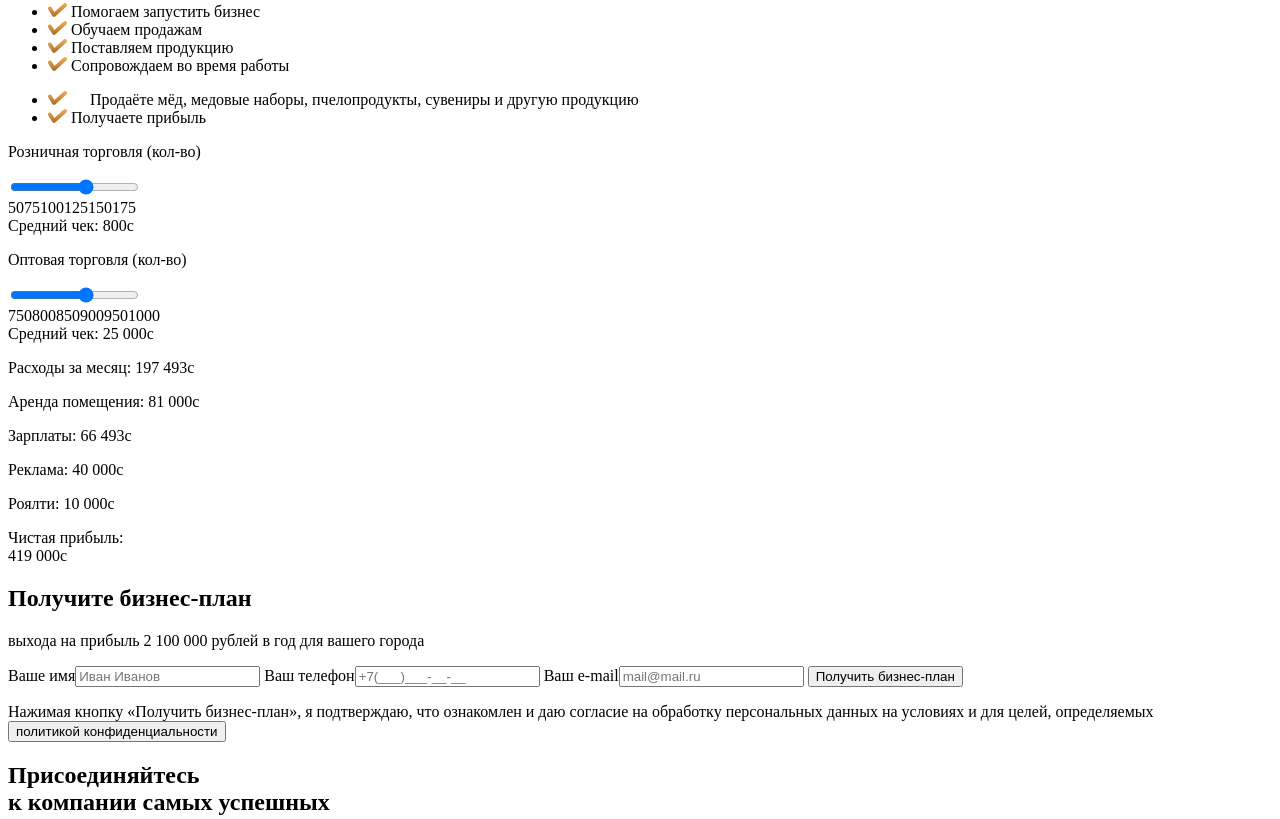
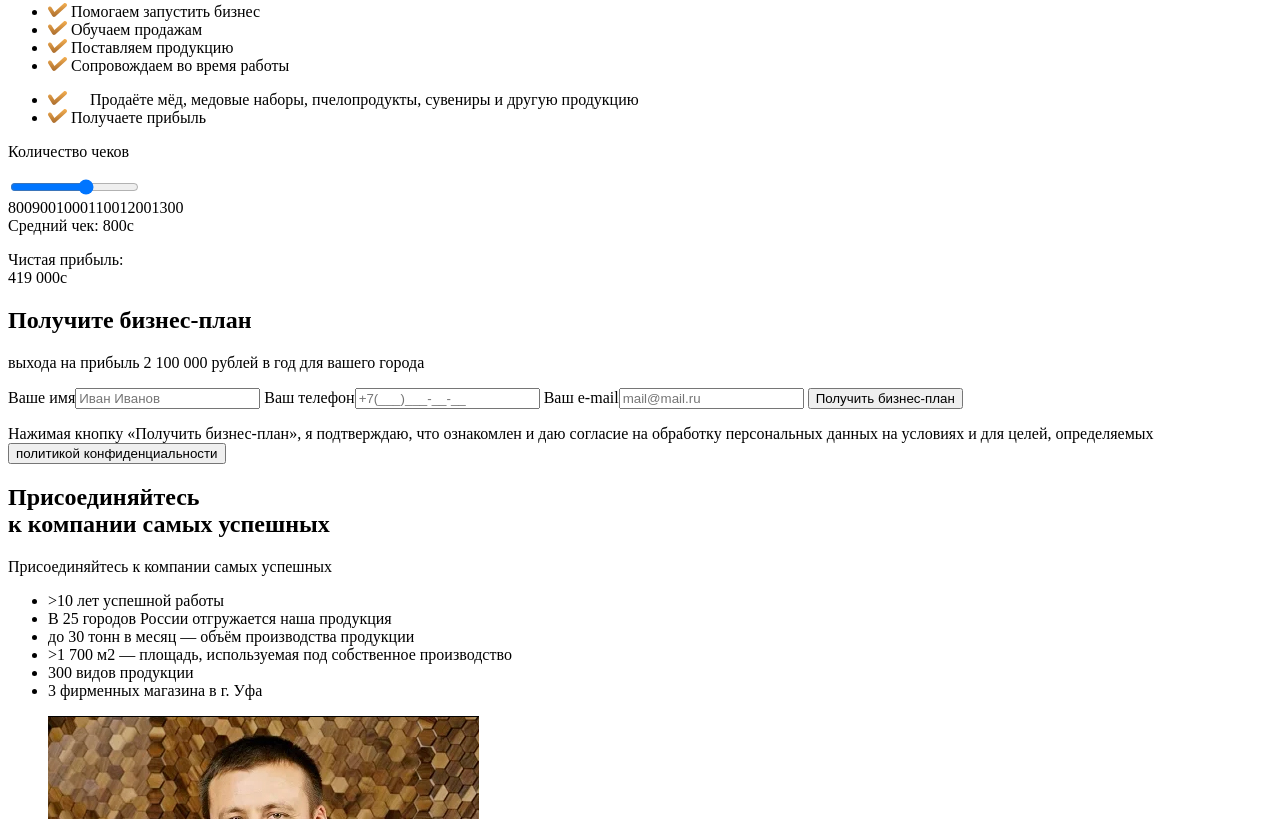
Before and after one commit to rnbelov96/lp-honey, a plain HTML site: page src/index.html in a window 1280 px wide. Shown: the part 2729-3548 px from the top of the page. Drawn offline with Linux system fonts and the light colour scheme.

Commit message:
Настраивает калькулятор

```diff
--- a/src/index.html
+++ b/src/index.html
@@ -461,85 +461,34 @@
           <div class="calc__wrapper">
             <div class="calc__input-list">
               <div class="calc__input-item">
-                <p class="calc__input-title">Розничная торговля (кол-во)</p>
+                <p class="calc__input-title">Количество чеков</p>
                 <input
-                  class="calc__input js-input-range js-retail-range"
+                  class="calc__input js-range js-check-range"
                   type="range"
-                  min="50"
-                  max="175"
-                  step="25"
+                  min="800"
+                  max="1300"
+                  step="100"
                 />
                 <div class="calc__label-list calc__label-list_retail">
-                  <span class="calc__label-item">50</span
-                  ><span class="calc__label-item">75</span
-                  ><span class="calc__label-item">100</span
-                  ><span class="calc__label-item">125</span
-                  ><span class="calc__label-item">150</span
-                  ><span class="calc__label-item">175</span>
+                  <span class="calc__label-item">800</span
+                  ><span class="calc__label-item">900</span
+                  ><span class="calc__label-item">1000</span
+                  ><span class="calc__label-item">1100</span
+                  ><span class="calc__label-item">1200</span
+                  ><span class="calc__label-item">1300</span>
                 </div>
                 <div class="calc__check-box">
                   Средний чек: 800<span class="rouble">c</span>
                 </div>
               </div>
-              <div class="calc__input-item">
-                <p class="calc__input-title">Оптовая торговля (кол-во)</p>
-                <input
-                  class="calc__input js-input-range js-opt-range"
-                  min="750"
-                  max="1000"
-                  step="50"
-                  type="range"
-                />
-                <div class="calc__label-list calc__label-list_opt">
-                  <span class="calc__label-item">750</span
-                  ><span class="calc__label-item">800</span
-                  ><span class="calc__label-item">850</span
-                  ><span class="calc__label-item">900</span
-                  ><span class="calc__label-item">950</span
-                  ><span class="calc__label-item">1000</span>
-                </div>
-                <div class="calc__check-box">
-                  Средний чек: 25 000<span class="rouble">c</span>
-                </div>
-              </div>
+
             </div>
 
             <div class="calc__spend-list">
-              <p class="calc__spend-item">
-                Расходы за месяц:
-                <span class="calc__spend-number"
-                  >197 493<span class="rouble">c</span></span
-                >
-              </p>
-              <p class="calc__spend-item">
-                Аренда помещения:
-                <span class="calc__spend-number"
-                  >81 000<span class="rouble">c</span></span
-                >
-              </p>
-              <p class="calc__spend-item">
-                Зарплаты:
-                <span class="calc__spend-number"
-                  >66 493<span class="rouble">c</span></span
-                >
-              </p>
-              <p class="calc__spend-item">
-                Реклама:
-                <span class="calc__spend-number"
-                  >40 000<span class="rouble">c</span></span
-                >
-              </p>
-              <p class="calc__spend-item">
-                Роялти:
-                <span class="calc__spend-number"
-                  >10 000<span class="rouble">c</span></span
-                >
-              </p>
-
               <p class="calc__profit">
                 Чистая прибыль: <br />
                 <span class="calc__profit-number"
-                  >419 000<span class="rouble">c</span></span
+                  ><span class="js-profit-result">419 000</span><span class="rouble">c</span></span
                 >
               </p>
             </div>
@@ -1852,7 +1801,7 @@
             новых продуктах и услугах, специальных предложениях и различных
             событиях. Пользователь всегда может отказаться от получения
             информационных сообщений, направив Оператору письмо на адрес
-            электронной почты с доменом 9862425@gmail.com с пометкой «Отказ от
+            электронной почты с доменом rostufa@mail.ru с пометкой «Отказ от
             уведомлений о новых продуктах и услугах и специальных предложениях».
           </li>
           <li class="priv-policy__item">
--- a/src/index.ts
+++ b/src/index.ts
@@ -5,3 +5,4 @@ import './ts/modals';
 import './ts/certificates-slider';
 import './ts/review-slider';
 import './ts/form-validation';
+import './ts/calc';
--- a/src/scss/components/_calc.scss
+++ b/src/scss/components/_calc.scss
@@ -101,8 +101,8 @@
   margin-right: 78px;
 
   @media (max-width: 991px) {
-    width: 100%;
-    margin-right: 0;
+    width: 50%;
+    margin-right: 50px;
   }
 }
 
@@ -178,14 +178,6 @@
   display: flex;
   width: 100%;
   justify-content: space-between;
-
-  &_retail .calc__label-item {
-    width: 21.5px;
-  }
-
-  &_opt .calc__label-item {
-    width: 35px;
-  }
 }
 
 .calc__label-item {
@@ -193,7 +185,7 @@
   text-align: center;
   color: $white;
 
-  width: 21.5px;
+  width: 36px;
 }
 
 .calc__check-box {
@@ -215,19 +207,12 @@
   line-height: 20px;
 }
 
-.calc__spend-list {
-  @media (max-width: 991px) {
-    margin-top: 30px;
-  }
-}
-
 .calc__spend-number {
   font-size: 24px;
   font-weight: 900;
 }
 
 .calc__profit {
-  margin-top: 50px;
   font-size: 24px;
   font-weight: 900;
   color: #d59342;
```
Also changed, not shown: src/error.html (+1 -1 lines), src/thanks.html (+1 -1 lines), src/ts/calc.ts (added, +58 -0 lines).
